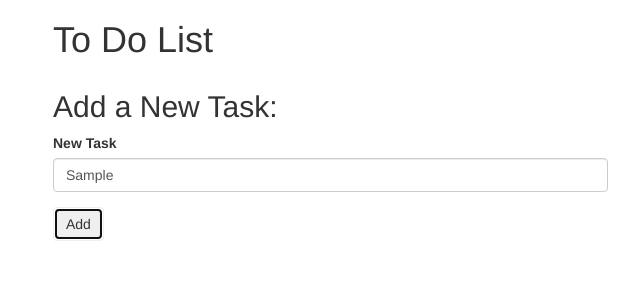
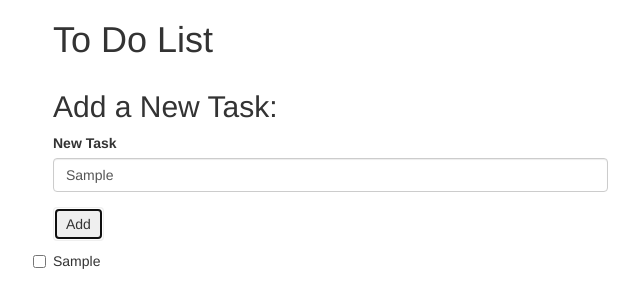
Before and after one commit to haneenabu/todo-list, a plain HTML site: page index.html in a window 1280 px wide. Both pictures are taken after typing "Sample" into the empty fields and a click on the button "Add". Shown: the full height of the page, 17-657 px from the left. Drawn offline with Linux system fonts and the light colour scheme.

Commit message:
addition of second task.

```diff
--- a/index.html
+++ b/index.html
@@ -20,6 +20,10 @@
             </div>
             <button type="submit" class="btn">Add</button>
           </form>
+          <div class="checkbox">
+
+          </div>
+
 
 
 
--- a/js/scripts.js
+++ b/js/scripts.js
@@ -11,7 +11,8 @@ $(document).ready(function() {
 
     var inputtedTask = $("input#new-task").val();
 
-    var newTask = new Task (inputtedTask);
+    var newTask = new Task(inputtedTask);
+    $(".checkbox").append("<input type='checkbox' name='task'>" + inputtedTask + "<br>");
 
 
   });
```
